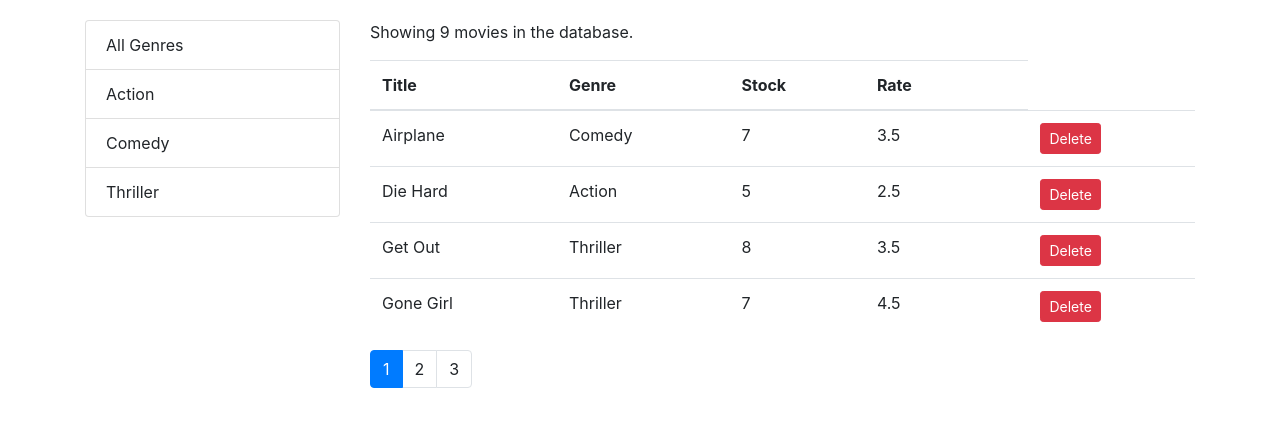
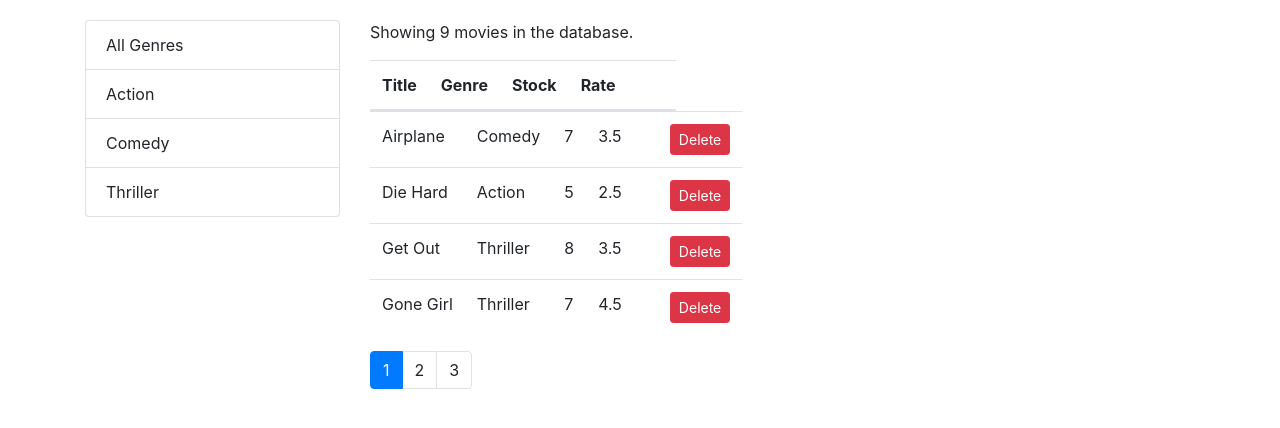
Before and after one commit to priyaesh/vidly-app, a React (Create React App) app: page / in a window 1280 px wide. Shown: the top 428 px of the page. Built offline with nearby package versions, Linux system fonts and the light colour scheme; the HTML template or start-up script is replaced by a standard one.

Commit message:
rendering cell content s:21

```diff
--- a/src/components/common/moviesTable.jsx
+++ b/src/components/common/moviesTable.jsx
@@ -1,53 +1,43 @@
 import React, { Component } from "react";
 import Like from "../common/like";
+import TableHeader from "../common/tableHeader";
+import TableBody from "../common/tableBody";
 
 class MoviesTable extends React.Component {
-  raiseSort = (path) => {
-    const sortColumn = { ...this.props.sortColumn };
-    console.log("About to sort ...", sortColumn);
-    if (sortColumn.path === path)
-      sortColumn.order = sortColumn.order === "asc" ? "desc" : "asc";
-    else {
-      sortColumn.path = path;
-      sortColumn.order = "asc";
-    }
-    this.props.onSort(sortColumn);
-  };
+  columns = [
+    { path: "title", label: "Title" },
+    { path: "genre.name", label: "Genre" },
+    { path: "numberInStock", label: "Stock" },
+    { path: "dailyRentalRate", label: "Rate" },
+    {
+      path: "like",
+      content: (movie) => (
+        <Like liked={movie.liked} onClick={() => this.props.onLike(movie)} />
+      ),
+    },
+    {
+      path: "delete",
+      content: (movie) => (
+        <button
+          onClick={() => this.props.onDelete(movie)}
+          className="btn btn-danger btn-sm"
+        >
+          Delete
+        </button>
+      ),
+    },
+  ];
   render() {
-    const { movies, onDelete, onLike, onSort } = this.props;
+    const { movies, onDelete, onLike, sortColumn, onSort } = this.props;
     return (
       <div>
         <table className="table">
-          <thead>
-            <tr>
-              <th onClick={() => this.raiseSort("title")}>Title</th>
-              <th onClick={() => this.raiseSort("genre.name")}>Genre</th>
-              <th onClick={() => this.raiseSort("numberInStock")}>Stock</th>
-              <th onClick={() => this.raiseSort("dailyRentalRate")}>Rate</th>
-              <th></th>
-            </tr>
-          </thead>
-          <tbody>
-            {movies.map((movie) => (
-              <tr key={movie._id}>
-                <td>{movie.title}</td>
-                <td>{movie.genre.name}</td>
-                <td>{movie.numberInStock}</td>
-                <td>{movie.dailyRentalRate}</td>
-                <td>
-                  <Like liked={movie.liked} onClick={() => onLike(movie)} />
-                </td>
-                <td>
-                  <button
-                    onClick={() => onDelete(movie)}
-                    className="btn btn-danger btn-sm"
-                  >
-                    Delete
-                  </button>
-                </td>
-              </tr>
-            ))}
-          </tbody>
+          <TableHeader
+            columns={this.columns}
+            sortColumn={sortColumn}
+            onSort={onSort}
+          />
+          <TableBody data={movies} columns={this.columns}></TableBody>
         </table>
       </div>
     );
--- /dev/null
+++ b/src/components/common/tableBody.jsx
@@ -0,0 +1,28 @@
+import React, { Component } from "react";
+import _ from "lodash";
+
+class TableBody extends React.Component {
+  renderCell = (item, column) => {
+    if (column.content) return column.content(item);
+
+    return _.get(item, column.path);
+  };
+  render() {
+    const { data, columns } = this.props;
+    return (
+      <div>
+        <tbody>
+          {data.map((item) => (
+            <tr>
+              {columns.map((column) => (
+                <td>{this.renderCell(item, column)}</td>
+              ))}
+            </tr>
+          ))}
+        </tbody>
+      </div>
+    );
+  }
+}
+
+export default TableBody;
--- /dev/null
+++ b/src/components/common/tableHeader.jsx
@@ -0,0 +1,35 @@
+import React, { Component } from "react";
+
+class TableHeader extends React.Component {
+  raiseSort = (path) => {
+    const sortColumn = { ...this.props.sortColumn };
+    console.log("About to sort ...", sortColumn);
+    if (sortColumn.path === path)
+      sortColumn.order = sortColumn.order === "asc" ? "desc" : "asc";
+    else {
+      sortColumn.path = path;
+      sortColumn.order = "asc";
+    }
+    this.props.onSort(sortColumn);
+  };
+  render() {
+    return (
+      <div>
+        <thead>
+          <tr>
+            {this.props.columns.map((column) => (
+              <th
+                key={column.path || column.key}
+                onClick={() => this.raiseSort(column.path)}
+              >
+                {column.label}
+              </th>
+            ))}
+          </tr>
+        </thead>
+      </div>
+    );
+  }
+}
+
+export default TableHeader;
```
